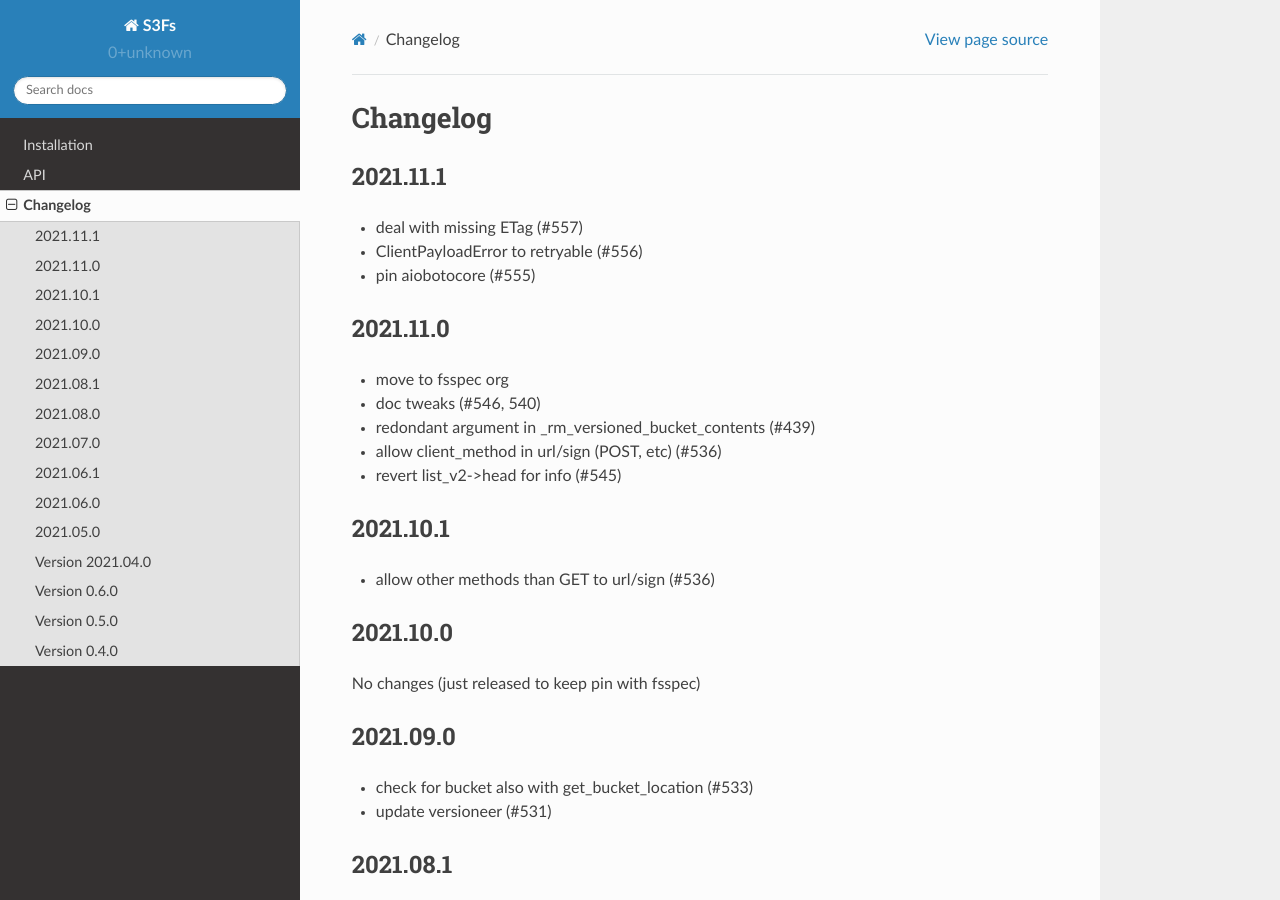
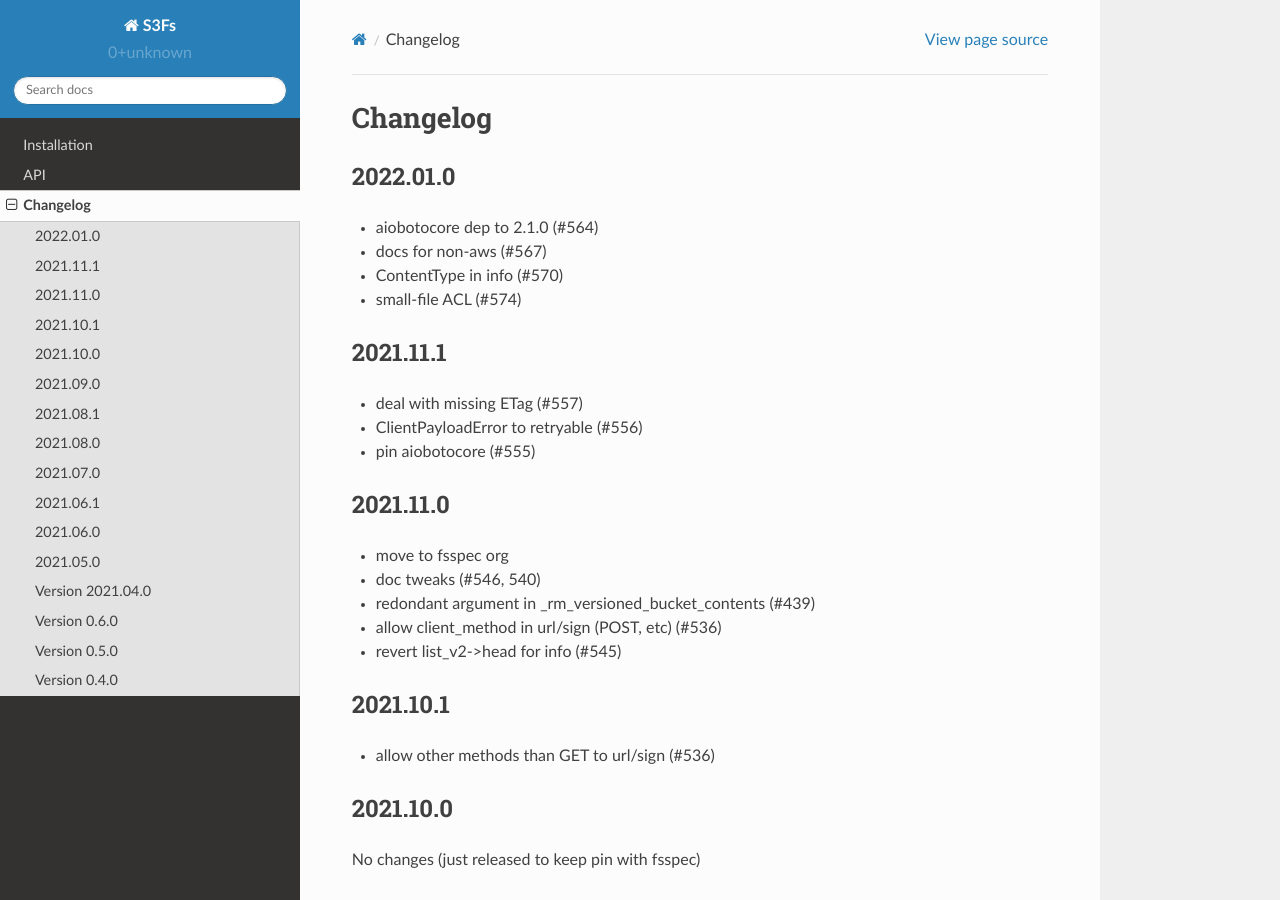
Before and after one commit to zarr-developers/s3fs, a Sphinx documentation site: the page built from docs/source/changelog.rst, in a window 1280 px wide and 900 px high. Built offline with Sphinx 7.4.7 and the Read the Docs theme 2.0.0, drawn with Linux system fonts in a browser that asks for light colours.

Commit message:
Changelog (#576)

```diff
--- a/docs/source/changelog.rst
+++ b/docs/source/changelog.rst
@@ -1,5 +1,13 @@
 Changelog
 =========
+
+2022.01.0
+---------
+
+- aiobotocore dep to 2.1.0 (#564)
+- docs for non-aws (#567)
+- ContentType in info (#570)
+- small-file ACL (#574)
 
 2021.11.1
 ---------
--- a/requirements.txt
+++ b/requirements.txt
@@ -1,3 +1,3 @@
 aiobotocore~=2.1.0
-fsspec==2021.11.1
+fsspec==2022.01.0
 aiohttp<=4
```
